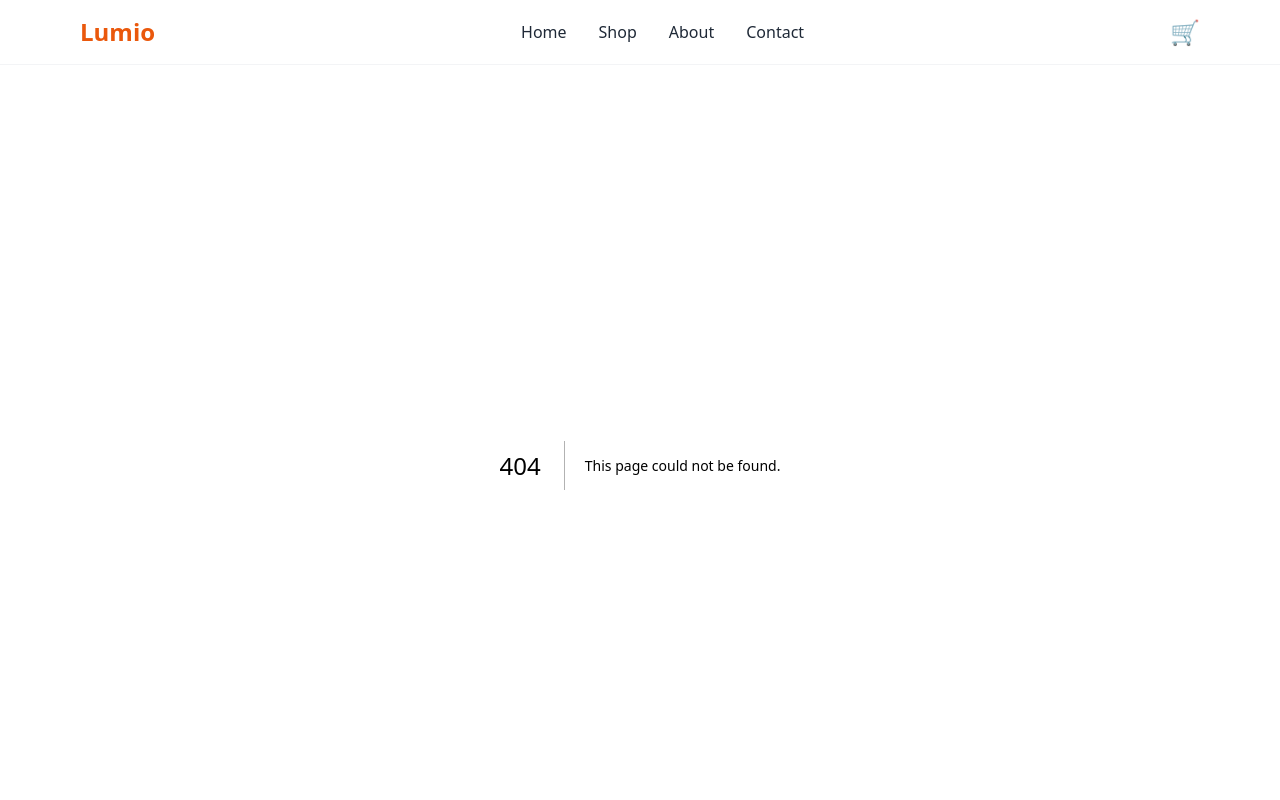
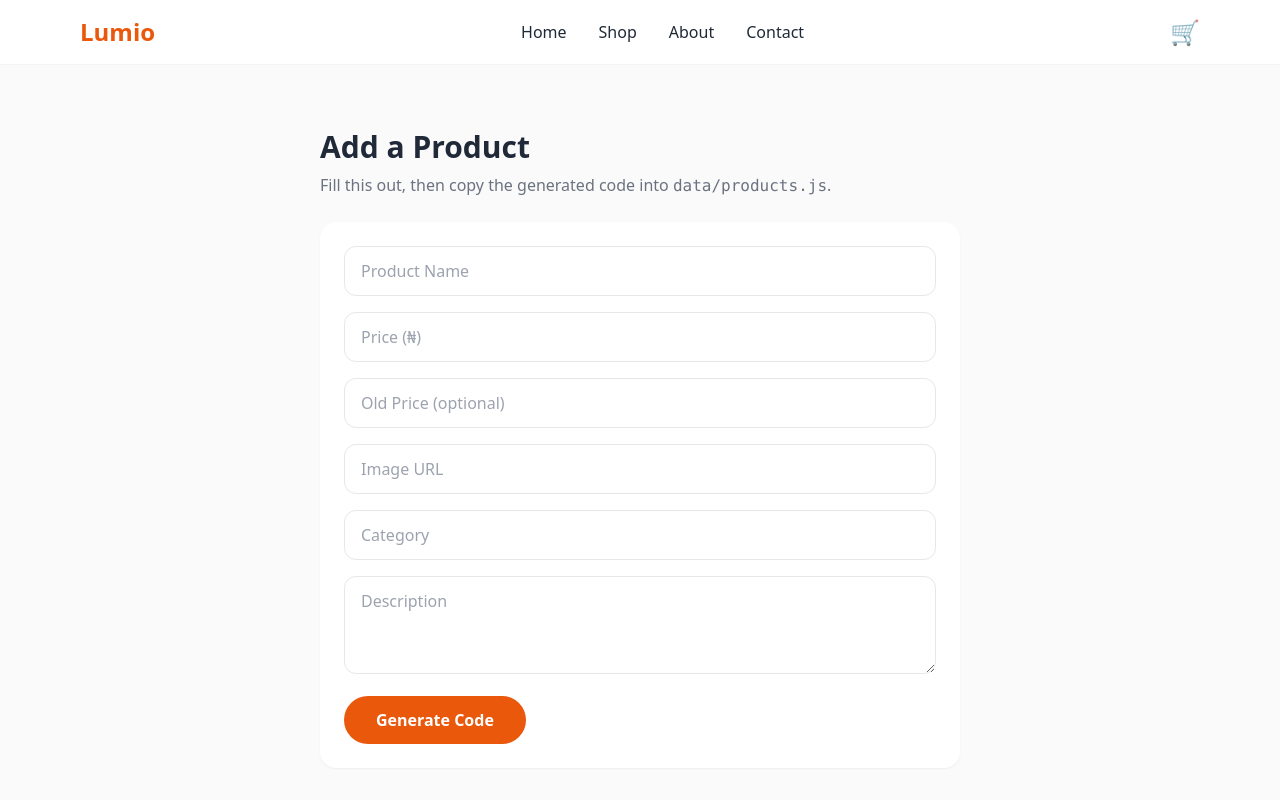
Before and after one commit to elvisbrandi/Lumio, a Next.js app: page /admin in a window 1280 px wide. Before the commit this address had no page. Shown: the top 800 px of the page. Built offline with nearby package versions, Linux system fonts and the light colour scheme.

Commit message:
app/admin/page.js

```diff
--- /dev/null
+++ b/app/admin/page.js
@@ -0,0 +1,63 @@
+"use client";
+
+import { useState } from "react";
+
+export default function Admin() {
+  const [form, setForm] = useState({
+    name: "",
+    price: "",
+    oldPrice: "",
+    image: "",
+    category: "",
+    rating: "4.5",
+    description: "",
+  });
+  const [snippet, setSnippet] = useState("");
+
+  const handleChange = (e) => setForm({ ...form, [e.target.name]: e.target.value });
+
+  const generate = (e) => {
+    e.preventDefault();
+    const id = Date.now().toString();
+    const code = `  {
+    id: "${id}",
+    name: "${form.name}",
+    price: ${Number(form.price) || 0},
+    oldPrice: ${form.oldPrice ? Number(form.oldPrice) : "null"},
+    image: "${form.image || "https://picsum.photos/seed/" + id + "/600/600"}",
+    category: "${form.category}",
+    rating: ${form.rating},
+    description: "${form.description}",
+  },`;
+    setSnippet(code);
+  };
+
+  return (
+    <div className="max-w-2xl mx-auto px-4 py-16">
+      <h1 className="text-3xl font-bold mb-2">Add a Product</h1>
+      <p className="text-gray-500 mb-6">
+        Fill this out, then copy the generated code into <code>data/products.js</code>.
+      </p>
+      <form onSubmit={generate} className="space-y-4 bg-white p-6 rounded-2xl shadow-sm">
+        <input name="name" placeholder="Product Name" onChange={handleChange} className="w-full border rounded-xl px-4 py-3" />
+        <input name="price" type="number" placeholder="Price (₦)" onChange={handleChange} className="w-full border rounded-xl px-4 py-3" />
+        <input name="oldPrice" type="number" placeholder="Old Price (optional)" onChange={handleChange} className="w-full border rounded-xl px-4 py-3" />
+        <input name="image" placeholder="Image URL" onChange={handleChange} className="w-full border rounded-xl px-4 py-3" />
+        <input name="category" placeholder="Category" onChange={handleChange} className="w-full border rounded-xl px-4 py-3" />
+        <textarea name="description" placeholder="Description" onChange={handleChange} className="w-full border rounded-xl px-4 py-3" rows={3} />
+        <button className="bg-brand-600 hover:bg-brand-700 text-white font-semibold px-8 py-3 rounded-full transition">
+          Generate Code
+        </button>
+      </form>
+
+      {snippet && (
+        <div className="mt-6">
+          <h2 className="font-semibold mb-2">Copy this into data/products.js:</h2>
+          <pre className="bg-ink text-green-300 text-sm p-4 rounded-xl overflow-x-auto whitespace-pre-wrap">
+            {snippet}
+          </pre>
+        </div>
+      )}
+    </div>
+  );
+}
```
